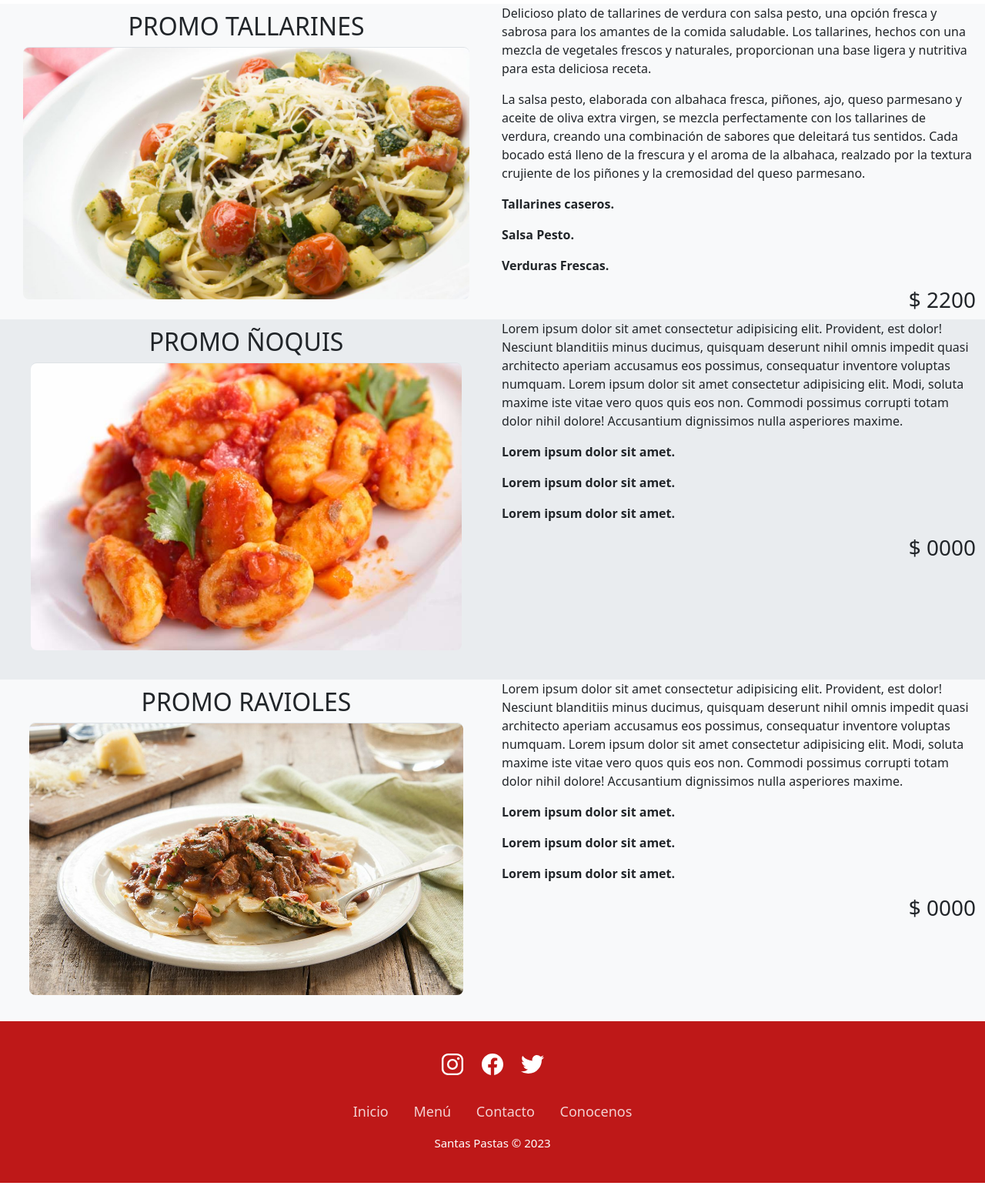
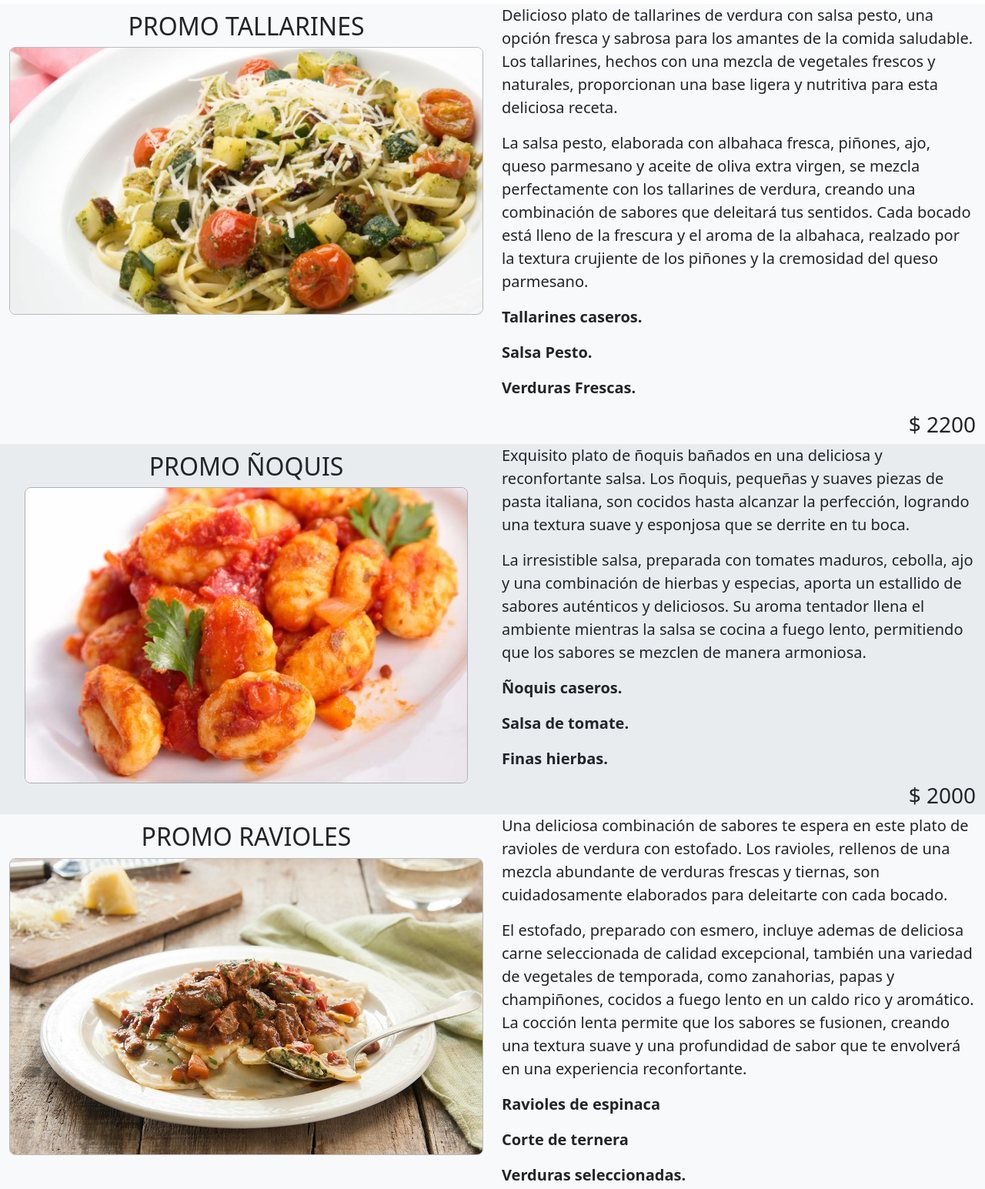
Before and after one commit to lucaglock/EntregaFinal-LucaGlock, a website: page pages/promos.html in a window 1280 px wide. Shown: the part 175-1720 px from the top of the page at 77% size. Drawn offline with nearby package versions, Linux system fonts and the light colour scheme.

```diff
--- a/pages/promos.html
+++ b/pages/promos.html
@@ -47,39 +47,41 @@
         <div class="row h-25">
             <aside class="col-xxl-4 col-xl-6 col-lg-6 col-md-6 col-sm-6 bg-light d-flex flex-column align-items-center">
                 <h2 class="promos-titulo" id="tallarines">PROMO TALLARINES</h2>
-                <img src="../images/5419-1-tallarines-con-verduras-y-salsa-pesto-804-xl-1280x720x80xX.jpg" class="img-fluid border-top rounded-3 promos-foto-2" alt="tallarines con verduras"></a>
+                <img src="../images/5419-1-tallarines-con-verduras-y-salsa-pesto-804-xl-1280x720x80xX.jpg" class="img-fluid border border-black border-opacity-25 rounded-3 promos-foto-2" alt="tallarines con verduras"></a>
             </aside>
         <section class="col-xxl-6 col-xl-6 col-lg-6 col-md-6 col-sm-6 bg-light d-flex flex-column justify-content-top align-items-left">
-            <p>Delicioso plato de tallarines de verdura con salsa pesto, una opción fresca y sabrosa para los amantes de la comida saludable. Los tallarines, hechos con una mezcla de vegetales frescos y naturales, proporcionan una base ligera y nutritiva para esta deliciosa receta.
+            <p class="fs-5">Delicioso plato de tallarines de verdura con salsa pesto, una opción fresca y sabrosa para los amantes de la comida saludable. Los tallarines, hechos con una mezcla de vegetales frescos y naturales, proporcionan una base ligera y nutritiva para esta deliciosa receta.
             </p>
-            <p>La salsa pesto, elaborada con albahaca fresca, piñones, ajo, queso parmesano y aceite de oliva extra virgen, se mezcla perfectamente con los tallarines de verdura, creando una combinación de sabores que deleitará tus sentidos. Cada bocado está lleno de la frescura y el aroma de la albahaca, realzado por la textura crujiente de los piñones y la cremosidad del queso parmesano.
+            <p class="fs-5">La salsa pesto, elaborada con albahaca fresca, piñones, ajo, queso parmesano y aceite de oliva extra virgen, se mezcla perfectamente con los tallarines de verdura, creando una combinación de sabores que deleitará tus sentidos. Cada bocado está lleno de la frescura y el aroma de la albahaca, realzado por la textura crujiente de los piñones y la cremosidad del queso parmesano.
             </p>
-            <p class="fw-bold">Tallarines caseros.</p>
-            <p class="fw-bold">Salsa Pesto.</p>
-            <p class="fw-bold">Verduras Frescas.</p>
+            <p class="fw-bold fs-5">Tallarines caseros.</p>
+            <p class="fw-bold fs-5">Salsa Pesto.</p>
+            <p class="fw-bold fs-5">Verduras Frescas.</p>
             <h3 class="text-end">$ 2200</h3>
         </section>
         <aside class="col-xxl-4 col-xl-6 col-lg-6 col-md-6 col-sm-6 bg-body-secondary d-flex flex-column align-items-center">
             <h2 class="promos-titulo" id="noquis">PROMO ÑOQUIS</h2>
-            <img src="../images/noquis-caseros-con-salsa-de-tomate.jpg" class="img-fluid border-top rounded-3 promos-foto-2" alt="ñoquis con salsa de tomate"></a>
+            <img src="../images/noquis-caseros-con-salsa-de-tomate.jpg" class="img-fluid border border-black border-opacity-25 rounded-3 promos-foto-2" alt="ñoquis con salsa de tomate"></a>
         </aside>
     <section class="col-xxl-6 col-xl-6 col-lg-6 col-md-6 col-sm-6 d-flex flex-column justify-content-top align-items-left bg-body-secondary">
-        <p>Lorem ipsum dolor sit amet consectetur adipisicing elit. Provident, est dolor! Nesciunt blanditiis minus ducimus, quisquam deserunt nihil omnis impedit quasi architecto aperiam accusamus eos possimus, consequatur inventore voluptas numquam. Lorem ipsum dolor sit amet consectetur adipisicing elit. Modi, soluta maxime iste vitae vero quos quis eos non. Commodi possimus corrupti totam dolor nihil dolore! Accusantium dignissimos nulla asperiores maxime.</p>
-        <p class="fw-bold">Lorem ipsum dolor sit amet.</p>
-        <p class="fw-bold">Lorem ipsum dolor sit amet.</p>
-        <p class="fw-bold">Lorem ipsum dolor sit amet.</p>
-        <h3 class="text-end">$ 0000</h3>
+        <p class="fs-5">Exquisito plato de ñoquis bañados en una deliciosa y reconfortante salsa. Los ñoquis, pequeñas y suaves piezas de pasta italiana, son cocidos hasta alcanzar la perfección, logrando una textura suave y esponjosa que se derrite en tu boca.</p>
+        <p class="fs-5">La irresistible salsa, preparada con tomates maduros, cebolla, ajo y una combinación de hierbas y especias, aporta un estallido de sabores auténticos y deliciosos. Su aroma tentador llena el ambiente mientras la salsa se cocina a fuego lento, permitiendo que los sabores se mezclen de manera armoniosa.</p>
+        <p class="fw-bold fs-5">Ñoquis caseros.</p>
+        <p class="fw-bold fs-5">Salsa de tomate.</p>
+        <p class="fw-bold fs-5">Finas hierbas.</p>
+        <h3 class="text-end">$ 2000</h3>
     </section>
     <aside class="col-xxl-4 col-xl-6 col-lg-6 col-md-6 col-sm-6 bg-light d-flex flex-column align-items-center">
         <h2 class="promos-titulo" id="ravioles">PROMO RAVIOLES</h2>
-        <img src="../images/Ravioles-de-verdura-con-estofad_PORT-1.jpg" class="img-fluid border-top rounded-3 promos-foto-2" alt="ravioles de verdura"></a>
+        <img src="../images/Ravioles-de-verdura-con-estofad_PORT-1.jpg" class="img-fluid border border-black border-opacity-25 rounded-3 promos-foto-2" alt="ravioles de verdura"></a>
     </aside>
 <section class="col-xxl-6 col-xl-6 col-lg-6 col-md-6 col-sm-6 bg-light d-flex flex-column justify-content-top align-items-left">
-    <p>Lorem ipsum dolor sit amet consectetur adipisicing elit. Provident, est dolor! Nesciunt blanditiis minus ducimus, quisquam deserunt nihil omnis impedit quasi architecto aperiam accusamus eos possimus, consequatur inventore voluptas numquam. Lorem ipsum dolor sit amet consectetur adipisicing elit. Modi, soluta maxime iste vitae vero quos quis eos non. Commodi possimus corrupti totam dolor nihil dolore! Accusantium dignissimos nulla asperiores maxime.</p>
-    <p class="fw-bold">Lorem ipsum dolor sit amet.</p>
-    <p class="fw-bold">Lorem ipsum dolor sit amet.</p>
-    <p class="fw-bold">Lorem ipsum dolor sit amet.</p>
-    <h3 class="text-end">$ 0000</h3>
+    <p class="fs-5">Una deliciosa combinación de sabores te espera en este plato de ravioles de verdura con estofado. Los ravioles, rellenos de una mezcla abundante de verduras frescas y tiernas, son cuidadosamente elaborados para deleitarte con cada bocado.</p>
+    <p class="fs-5">El estofado, preparado con esmero, incluye ademas de deliciosa carne seleccionada de calidad excepcional, también una variedad de vegetales de temporada, como zanahorias, papas y champiñones, cocidos a fuego lento en un caldo rico y aromático. La cocción lenta permite que los sabores se fusionen, creando una textura suave y una profundidad de sabor que te envolverá en una experiencia reconfortante.</p>
+    <p class="fw-bold fs-5">Ravioles de espinaca</p>
+    <p class="fw-bold fs-5">Corte de ternera</p>
+    <p class="fw-bold fs-5">Verduras seleccionadas.</p>
+    <h3 class="text-end">$ 2400</h3>
 </section>
     </div>
     </main>
--- a/scss/_quienesomos.scss
+++ b/scss/_quienesomos.scss
@@ -1,4 +1,5 @@
 .quientexto {
     margin: 10px 10px 10px 40px;
+} .ultimo {
     padding-bottom: 60px;
 }
```
Also changed, not shown: pages/quienessomos.html (+8 -1 lines), css/style.css, images/210913.png (deleted), images/Facebook_f_logo_(2019).svg.png (deleted), images/HJ-T9ExNl_1256x620.jpg (deleted), images/Pasado.png (added), images/coca-cola-comun-225-lts_93109471-460c97fcff6110b91d15981366522182-640-0.jpg (deleted), images/instagram-png.png (deleted), images/la-locanda-1024x679.jpg (deleted), 1 other file.
